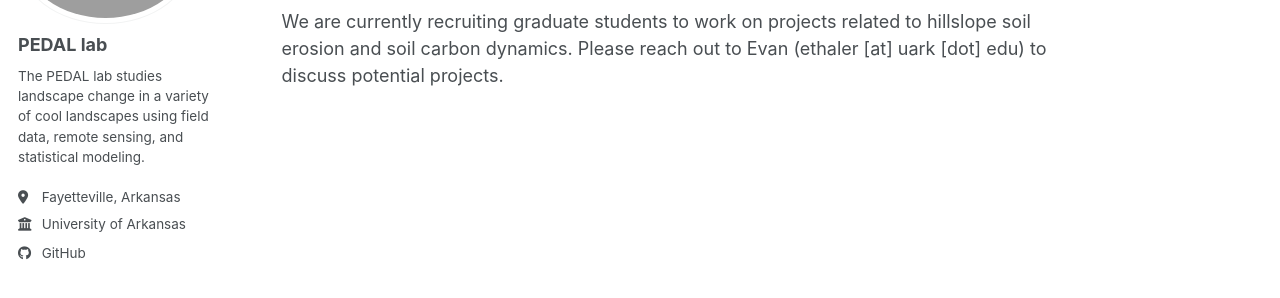
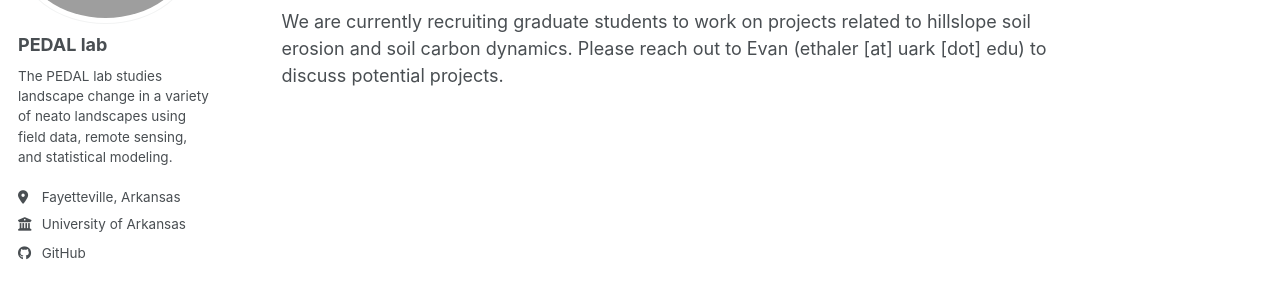
Before and after one commit to UARKGeomorph/UARKgeomorph.github.io, a Jekyll site: the page built from _pages/about.md, in a window 1280 px wide. Shown: the part 211-509 px from the top of the page. Built offline with Jekyll 4.4.1, drawn with Linux system fonts in a browser that asks for light colours; a style sheet for code colours, icons or effects is not loaded.

Commit message:
Update _config.yml

```diff
--- a/_config.yml
+++ b/_config.yml
@@ -26,7 +26,7 @@ author:
   avatar           : "avatar.jpeg"
   name             : "PEDAL lab"
   pronouns         : # example: "she/her"
-  bio              : "The PEDAL lab studies landscape change in a variety of cool landscapes using field data, remote sensing, and statistical modeling."
+  bio              : "The PEDAL lab studies landscape change in a variety of neato landscapes using field data, remote sensing, and statistical modeling."
   location         : "Fayetteville, Arkansas"
   employer         : "University of Arkansas"
   uri              : # URL
```
